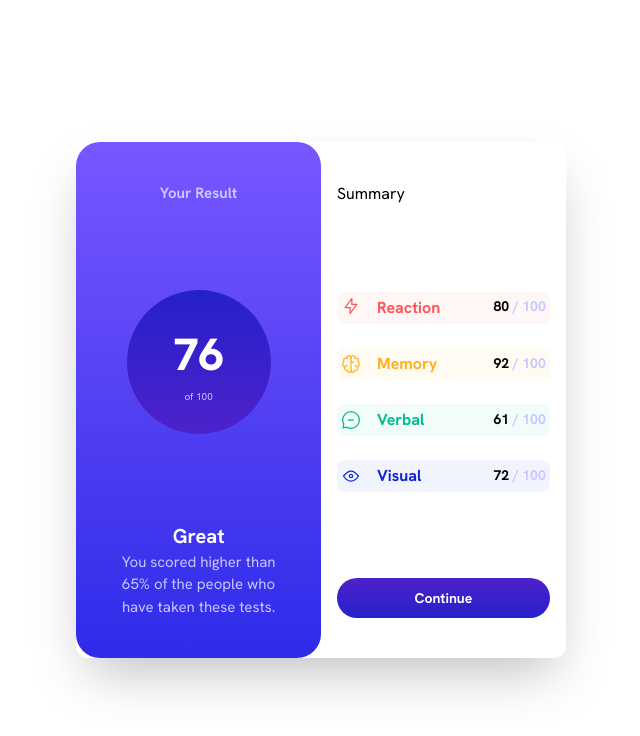
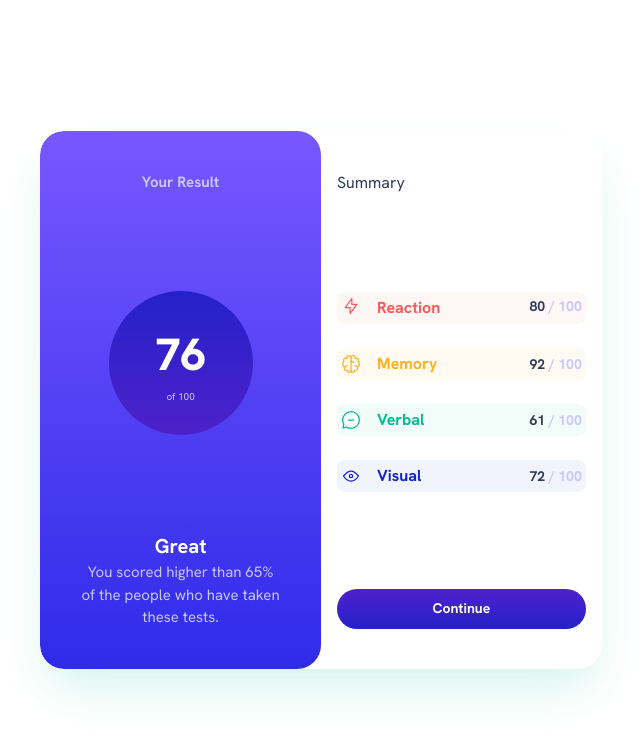
Before and after one commit to Ebi-Tech/Results_summary_component, a Next.js app: page / in a window 1280 px wide. Shown: the top 736 px of the page, without its empty margins (319-959 px from the left). Built offline with nearby package versions, Linux system fonts and the light colour scheme.

Commit message:
Update page.tsx

```diff
--- a/app/page.tsx
+++ b/app/page.tsx
@@ -3,9 +3,13 @@ import RightSide from '@/component/RightSide'
 
 export default function Home() {
   return (
-    <main className="flex bg-White w-screen h-screen items-center justify-center p-24">
+    <main className="w-screen h-screen bg-White flex items-center justify-center p-4
+    mobile:p-0
+    mobileBig:p-0">
 
-      <div className='flex w-[45%] h-[85%] bg-White shadow-2xl rounded-xl overflow-hidden '>
+      <div className='w-[45%] h-[70%] bg-White shadow-2xl shadow-Green-teal/20 rounded-3xl overflow-hidden text-Dark-gray-blue flex
+      mobile:flex-col mobile:w-full mobile:h-full mobile:rounded-none
+      mobileBig:flex-col mobileBig:w-full mobileBig:h-full mobileBig:rounded-none'>
 
         <LeftSide/>
 
```
